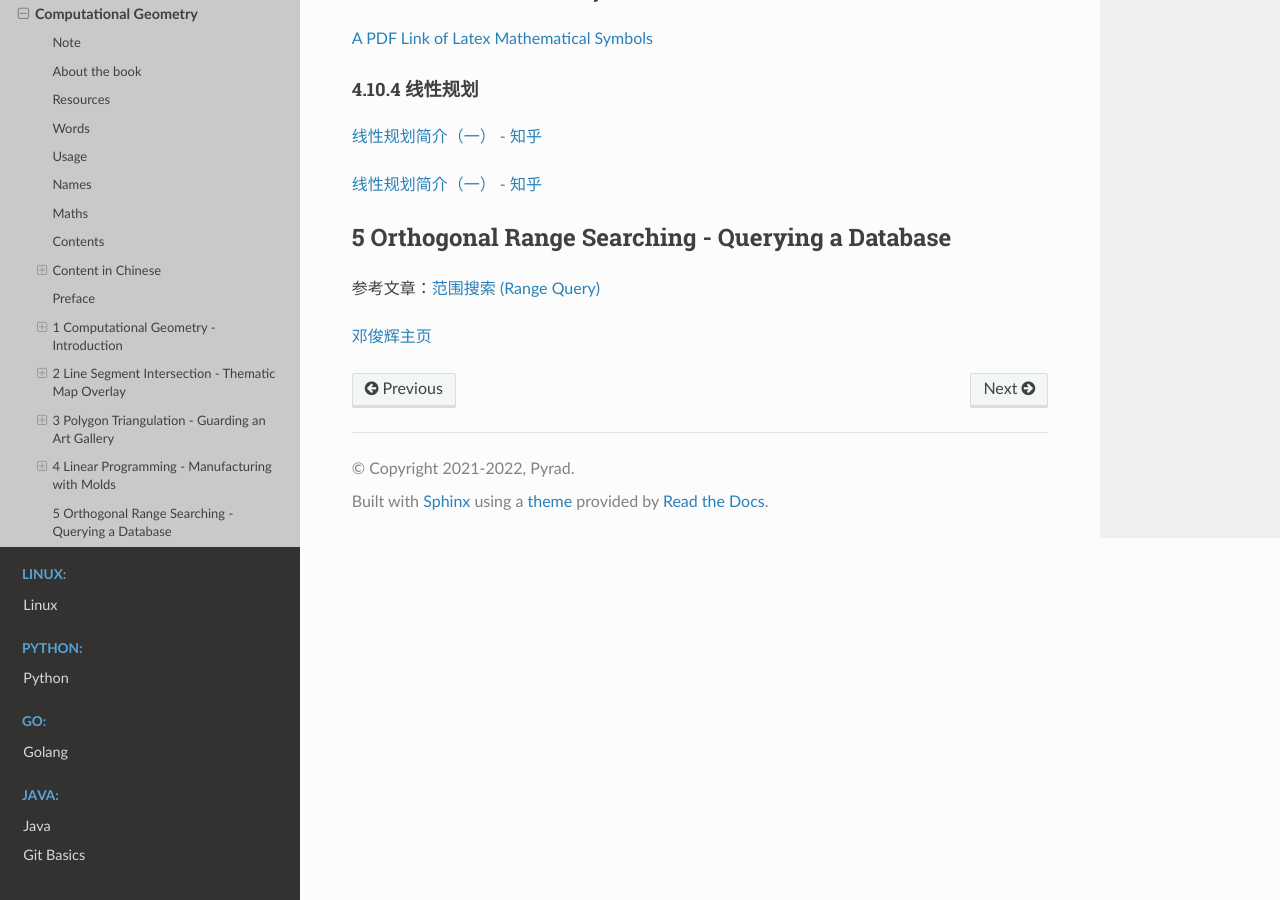
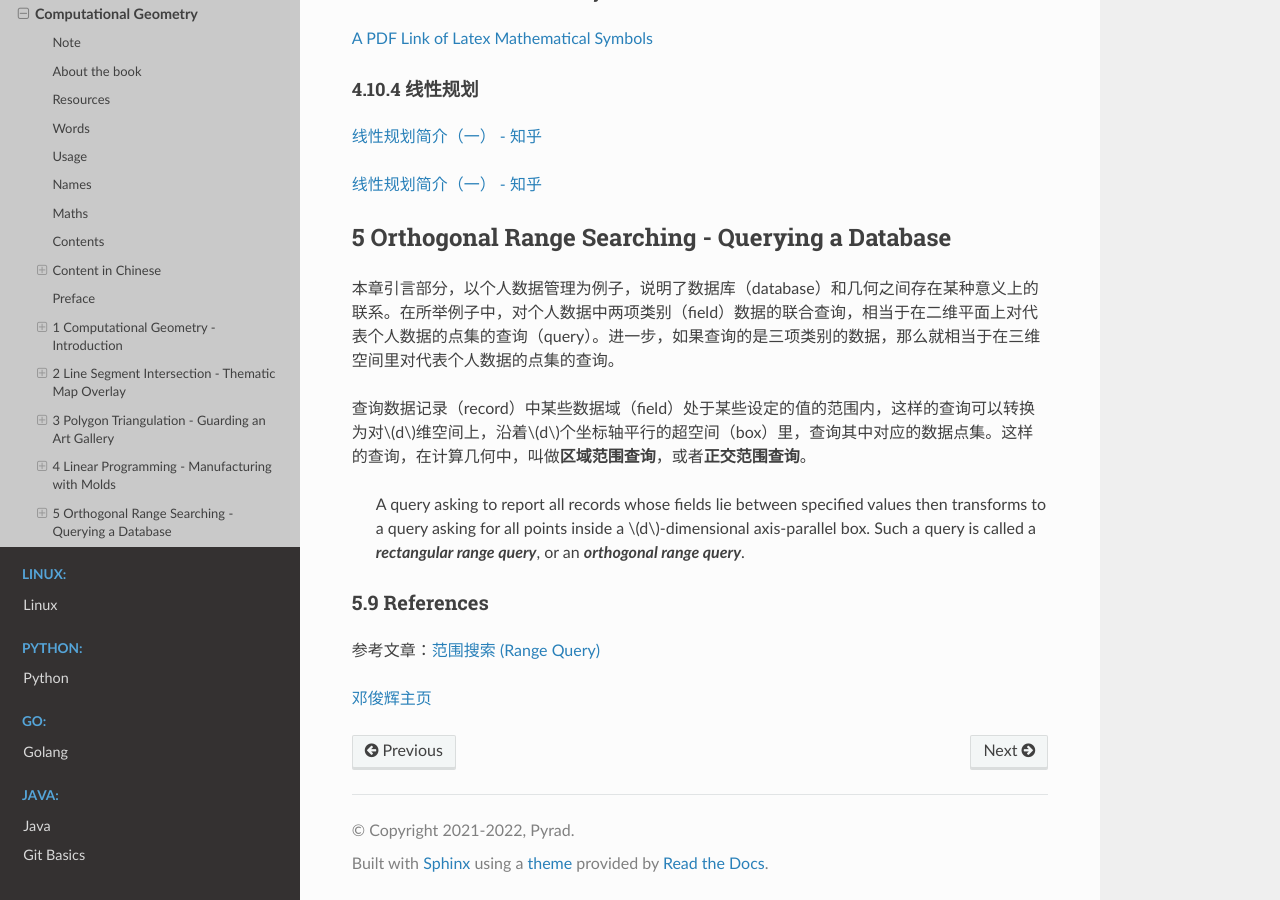
Before and after one commit to Pyrad/pyradnotes, a Sphinx documentation site: the page built from source/Geometry/ComputationalGeometryAA3rd.md, in a window 1280 px wide and 900 px high, scrolled down 76071 px. Built offline with Sphinx 7.4.7 and the Read the Docs theme 2.0.0, drawn with Linux system fonts in a browser that asks for light colours; a script that is not in the unit is left out.

Commit message:
CGAA3 Opening paragraph of chapter 5

```diff
--- a/source/Geometry/ComputationalGeometryAA3rd.md
+++ b/source/Geometry/ComputationalGeometryAA3rd.md
@@ -2299,6 +2299,16 @@ $\omega$ ：非渐近紧确上界，表示下界（not tight），即明确大
 
 ## 5 Orthogonal Range Searching - Querying a Database
 
+本章引言部分，以个人数据管理为例子，说明了数据库（database）和几何之间存在某种意义上的联系。在所举例子中，对个人数据中两项类别（field）数据的联合查询，相当于在二维平面上对代表个人数据的点集的查询（query）。进一步，如果查询的是三项类别的数据，那么就相当于在三维空间里对代表个人数据的点集的查询。
+
+查询数据记录（record）中某些数据域（field）处于某些设定的值的范围内，这样的查询可以转换为对$d$维空间上，沿着$d$个坐标轴平行的超空间（box）里，查询其中对应的数据点集。这样的查询，在计算几何中，叫做**区域范围查询**，或者**正交范围查询**。
+
+> A query asking to report all records whose fields lie between specified values then transforms to a query asking for all points inside a $d$-dimensional axis-parallel box. Such a query is called a _**rectangular range query**_, or an _**orthogonal range query**_.
+
+
+
+
+### 5.9 References
 
 参考文章：[范围搜索 (Range Query)](https://blog.csdn.net/wjl84945979/article/details/65441869)
 
```
